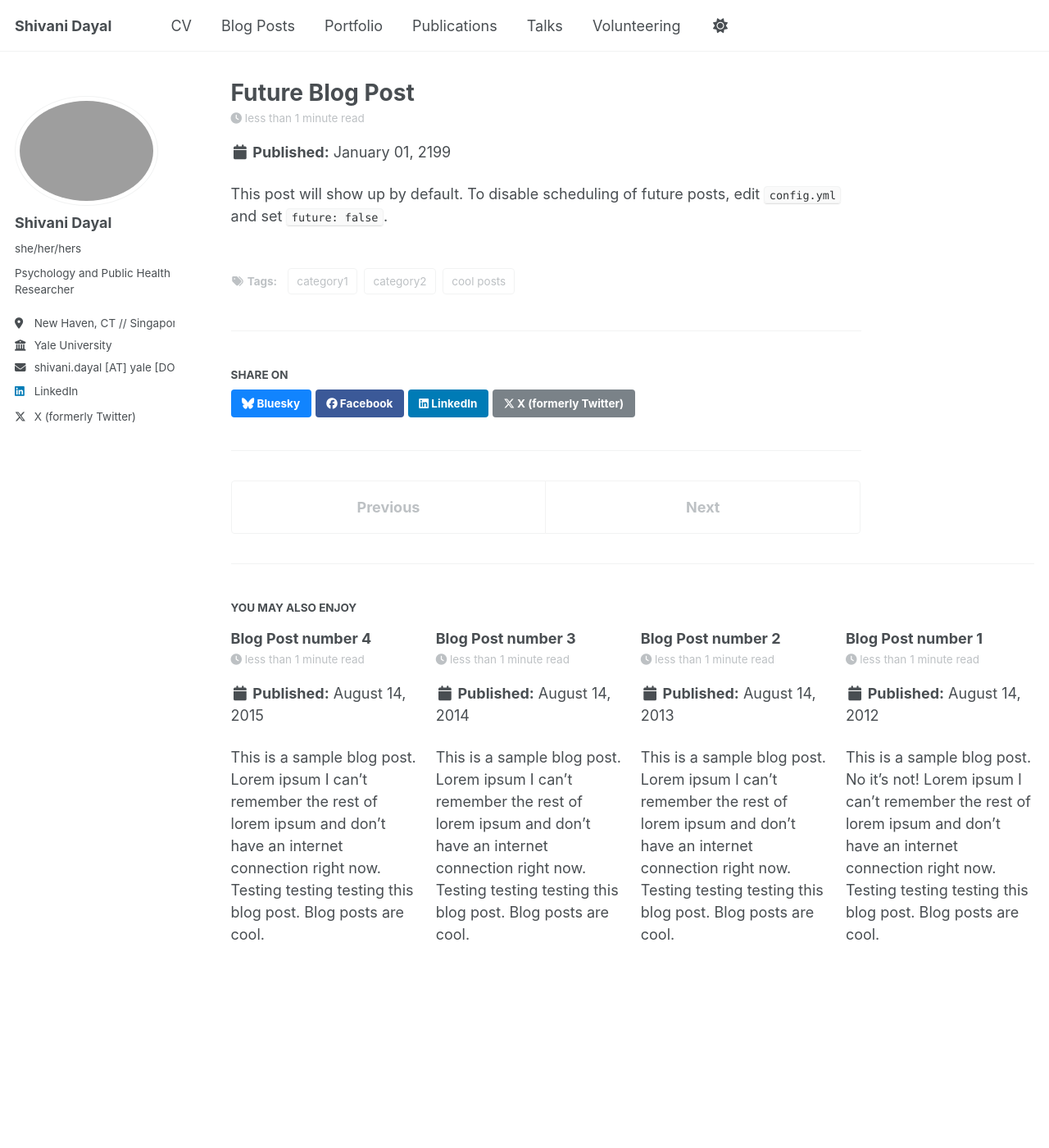
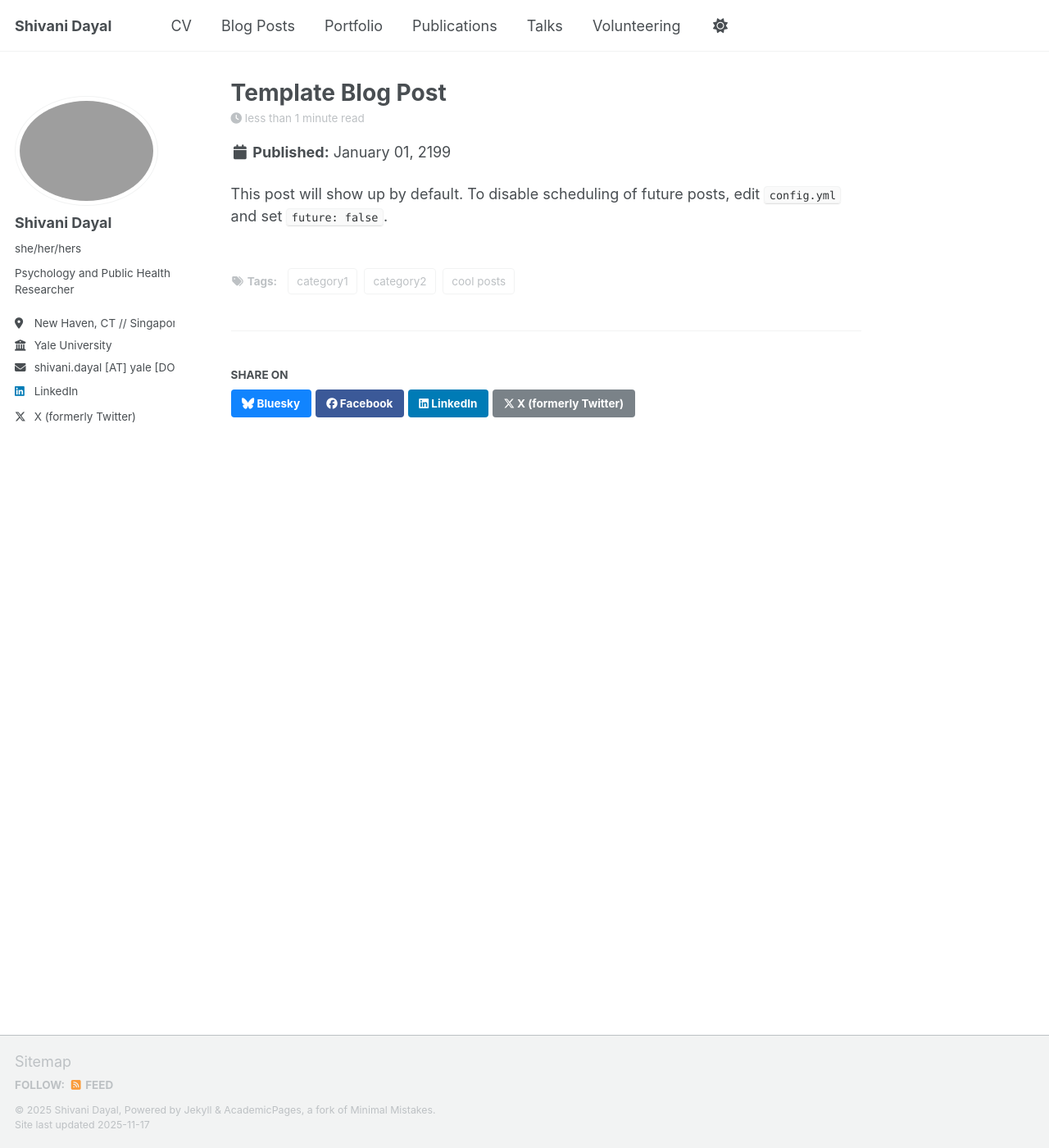
Before and after one commit to sdayal21/sdayal21.github.io, a Jekyll site: the page built from _posts/2199-01-01-future-post.md, in a window 1280 px wide and 1400 px high. Shown: the whole window at 82% size. Built offline with Jekyll 4.4.1, drawn with Linux system fonts in a browser that asks for light colours; a script that is not in the unit is left out.

Commit message:
portfolio updates, blog cleaning

```diff
--- a/_config.yml
+++ b/_config.yml
@@ -92,7 +92,7 @@ publication_category:
 teaser                   :  # filename of teaser fallback teaser image placed in /images/ for social media previews
 breadcrumbs              : false # true, false (default)
 words_per_minute         : 160
-future                   : true
+future                   : false
 read_more                : "disabled" # if enabled, adds "Read more" links to excerpts
 talkmap_link             : false      #change to true to add link to talkmap on talks page
 comments:
--- a/_pages/portfolio.html
+++ b/_pages/portfolio.html
@@ -9,5 +9,5 @@ author_profile: true
 
 
 {% for post in site.portfolio %}
-  {% include archive-single.html %}
+  {% include archive-single.html type="grid" %}
 {% endfor %}
--- a/_posts/2012-08-14-blog-post-1.md
+++ /dev/null
@@ -1,20 +0,0 @@
----
-title: 'Blog Post number 1'
-date: 2012-08-14
-permalink: /posts/2012/08/blog-post-1/
-tags:
-  - cool posts
-  - category1
-  - category2
----
-
-This is a sample blog post. No it's not! Lorem ipsum I can't remember the rest of lorem ipsum and don't have an internet connection right now. Testing testing testing this blog post. Blog posts are cool.
-
-Headings are cool
-======
-
-You can have many headings
-======
-
-Aren't headings cool?
-------
--- a/_posts/2013-08-14-blog-post-2.md
+++ /dev/null
@@ -1,20 +0,0 @@
----
-title: 'Blog Post number 2'
-date: 2013-08-14
-permalink: /posts/2013/08/blog-post-2/
-tags:
-  - cool posts
-  - category1
-  - category2
----
-
-This is a sample blog post. Lorem ipsum I can't remember the rest of lorem ipsum and don't have an internet connection right now. Testing testing testing this blog post. Blog posts are cool.
-
-Headings are cool
-======
-
-You can have many headings
-======
-
-Aren't headings cool?
-------
--- a/_posts/2014-08-14-blog-post-3.md
+++ /dev/null
@@ -1,20 +0,0 @@
----
-title: 'Blog Post number 3'
-date: 2014-08-14
-permalink: /posts/2014/08/blog-post-3/
-tags:
-  - cool posts
-  - category1
-  - category2
----
-
-This is a sample blog post. Lorem ipsum I can't remember the rest of lorem ipsum and don't have an internet connection right now. Testing testing testing this blog post. Blog posts are cool.
-
-Headings are cool
-======
-
-You can have many headings
-======
-
-Aren't headings cool?
-------
--- a/_posts/2199-01-01-future-post.md
+++ b/_posts/2199-01-01-future-post.md
@@ -1,5 +1,5 @@
 ---
-title: 'Future Blog Post'
+title: 'Template Blog Post'
 date: 2199-01-01
 permalink: /posts/2012/08/blog-post-4/
 tags:
```
Also changed, not shown: _portfolio/artwork1.md (added, +13 -0 lines), _portfolio/artwork2.md (added, +13 -0 lines), _portfolio/artwork3.md (added, +15 -0 lines), _portfolio/portfolio-1.md (deleted, +0 -7 lines), _posts/2015-08-14-blog-post-4.md (deleted, +0 -20 lines), 3 other files.
